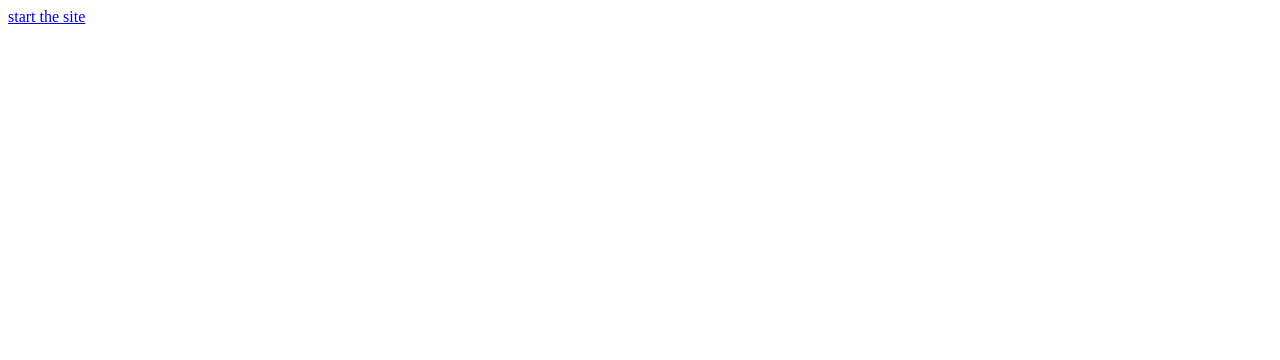
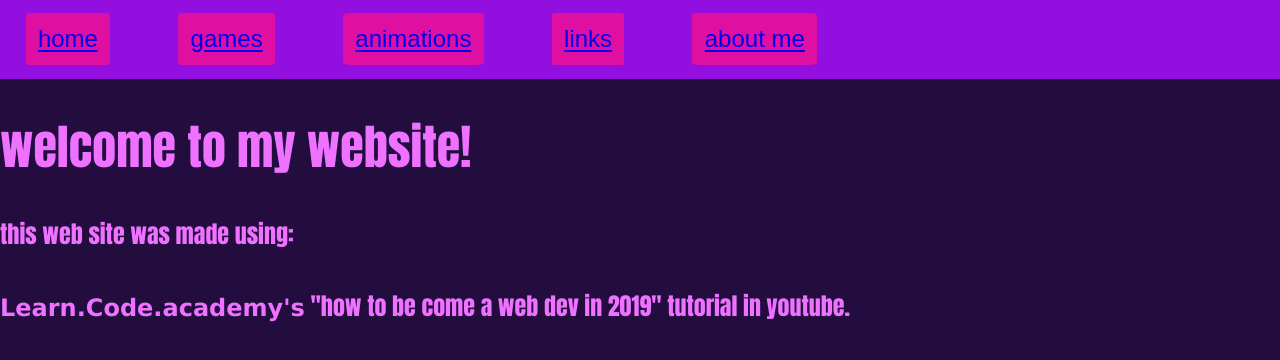
Before and after one commit to amirali22308/amirali-223-website, a plain HTML site: page index.html in a window 1280 px wide. Drawn offline with Linux system fonts and the light colour scheme.

Commit message:
Update index.html

```diff
--- a/index.html
+++ b/index.html
@@ -1,3 +1,28 @@
-<a href="pages/index.html">
-  start the site
-</a>
+
+<!DOCTYPE html>
+<html>
+    <link rel="stylesheet"
+     type="text/CSS"
+     href="layout.css"/>
+     <header>
+         <title>ami223's website(home)</title>
+    </header>
+     <body>
+         <pages>
+            <div class="links">
+                <a href="pages/index.html">home</a>
+                <a href="pages/games.html">games</a>
+                <a href="pages/animations.html">animations</a>
+                <a href="pages/links.html">links</a>
+                <a href="pages/about-me.html">about me</a>
+            </div>
+        </pages>
+        <h1>welcome to my website!</h1>
+        <p>this web site was made using:<br/>
+            <br/>
+            <strong>Learn.Code.academy's</strong>
+            "how to be come a web dev in 2019"
+            tutorial in youtube.
+        </p>
+     </body>
+</html>
```
